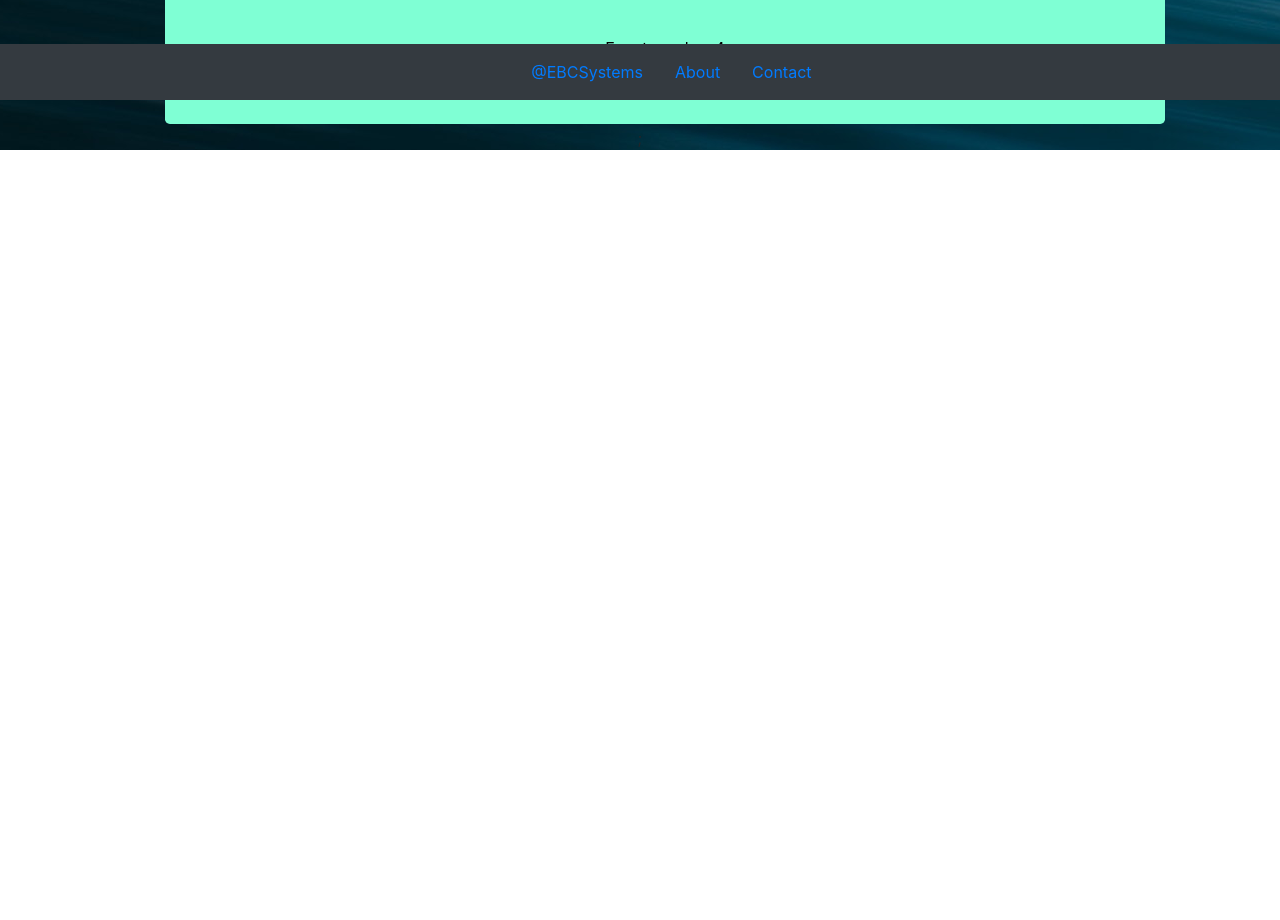
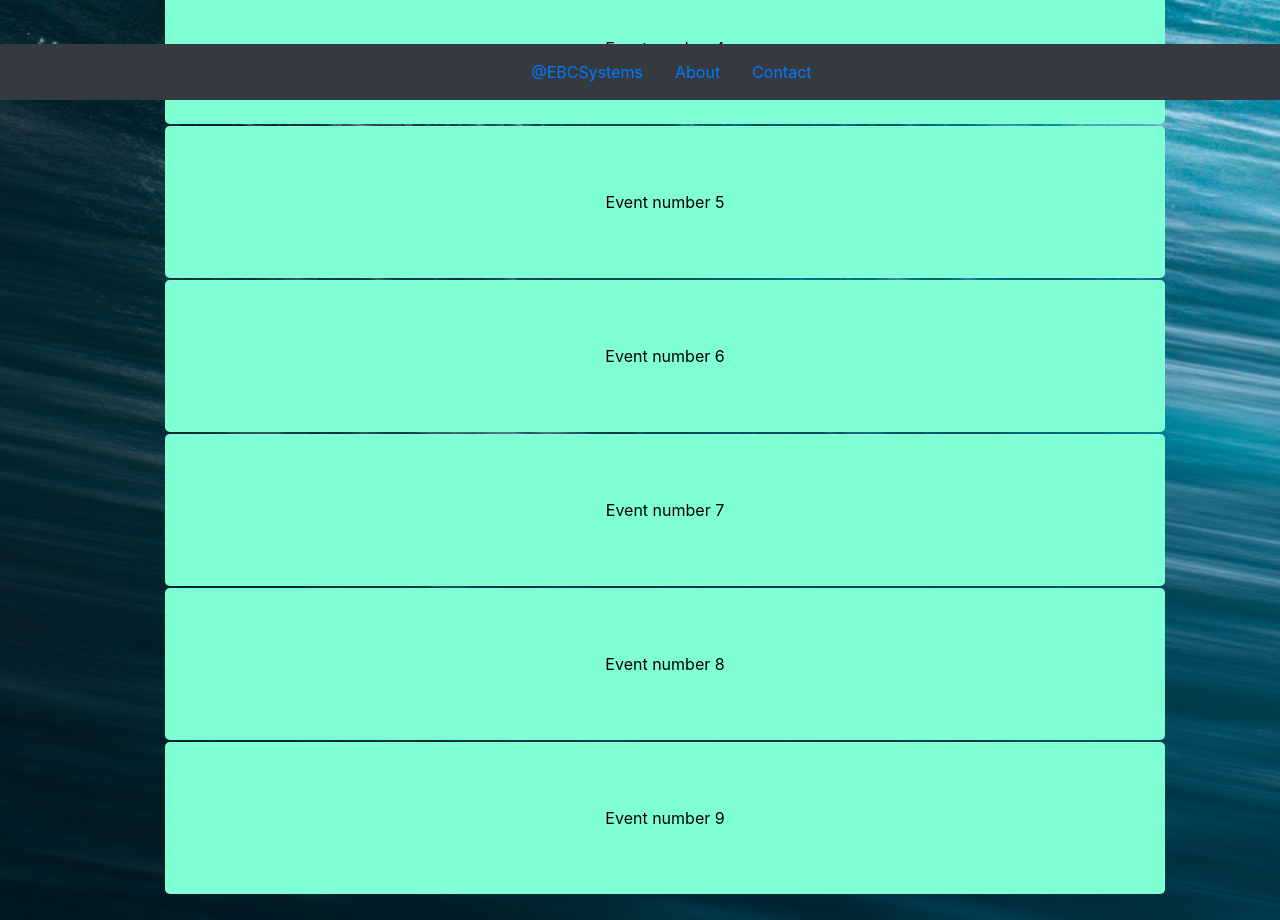
Before and after one commit to SaurabhJ93/Event-Based-Carpooling, a React (Create React App) app in the folder client/: page / in a window 1280 px wide. Shown: the part 700-1620 px from the top of the page. Before the commit the page ends 850 px from the top, so only its background shows below. Built offline with nearby package versions, Linux system fonts and the light colour scheme.

Commit message:
update length of jumbotron

```diff
--- a/client/src/pages/Home/index.js
+++ b/client/src/pages/Home/index.js
@@ -1,8 +1,8 @@
-import React from 'react';
-import Container from 'react-bootstrap/Container';
-import Jumbotron from 'react-bootstrap/Jumbotron';
-import styled from 'styled-components';
-import background from '../../assests/background.jpg';
+import React from "react";
+import Container from "react-bootstrap/Container";
+import Jumbotron from "react-bootstrap/Jumbotron";
+import styled from "styled-components";
+import background from "../../assests/background.jpg";
 
 const Styles = styled.div`
  .jumbo{
@@ -22,23 +22,22 @@ const Styles = styled.div`
 
 // Temporary class for generating events
 const tempforevents = [];
-let i =0;
-for(i = 0; i< 5; i++){
-    tempforevents.push(`Event number ${i}`);
+let i = 0;
+for (i = 0; i < 10; i++) {
+  tempforevents.push(`Event number ${i}`);
+}
+
+const Home = () => {
+  return (
+    <Styles>
+      <div className="container">
+        {tempforevents.map(event => (
+          <Jumbotron className="jumbo">{event}</Jumbotron>
+        ))}
+        ;
+      </div>
+    </Styles>
+  );
 };
 
-const Home = () => {
-    return(
-        <Styles>
-            <div className='container'>
-                {tempforevents.map(event=>(
-                    <Jumbotron className="jumbo">
-                        {event}
-                    </Jumbotron>
-                ))};
-            </div>
-        </Styles>
-    )
-}
-
 export default Home;
```
